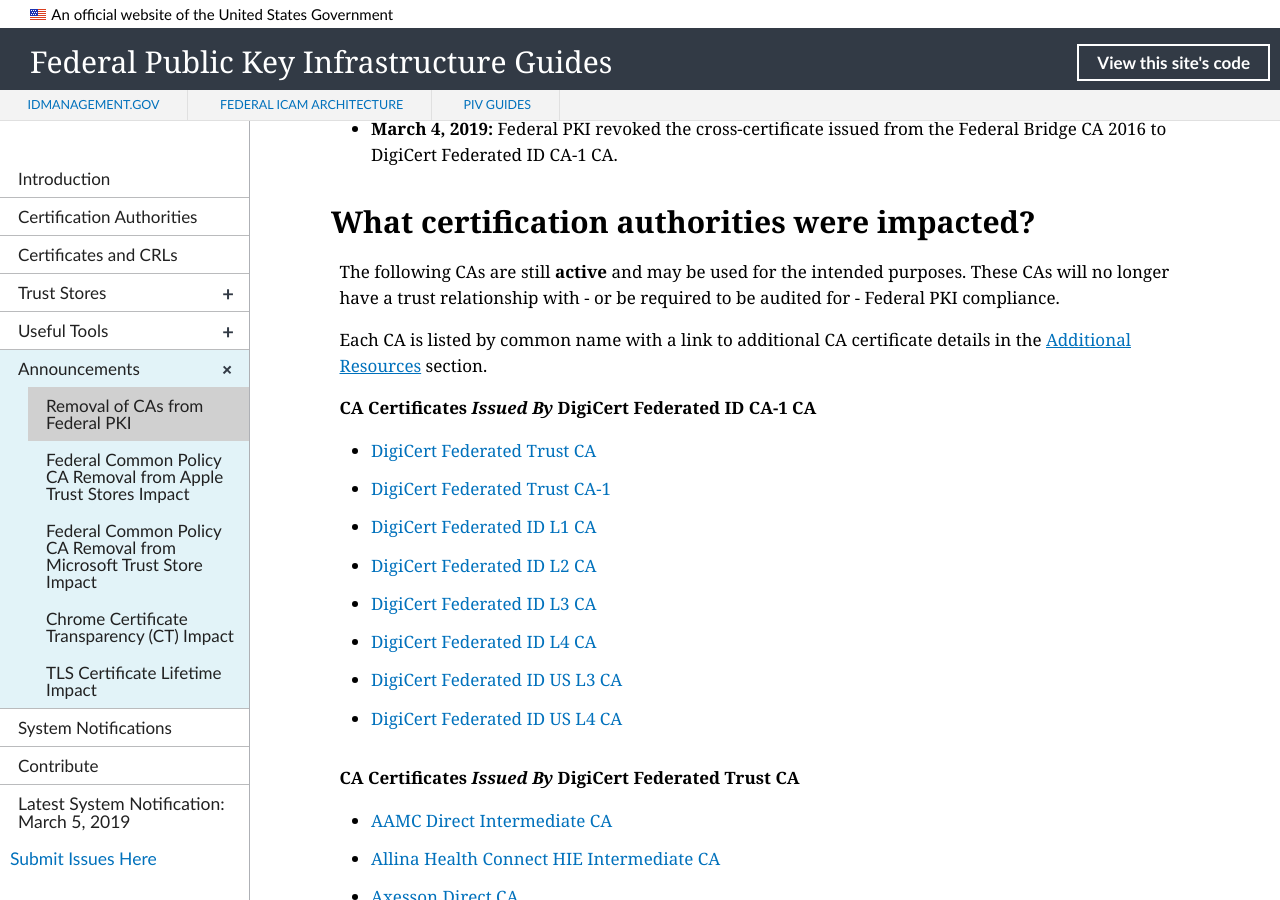
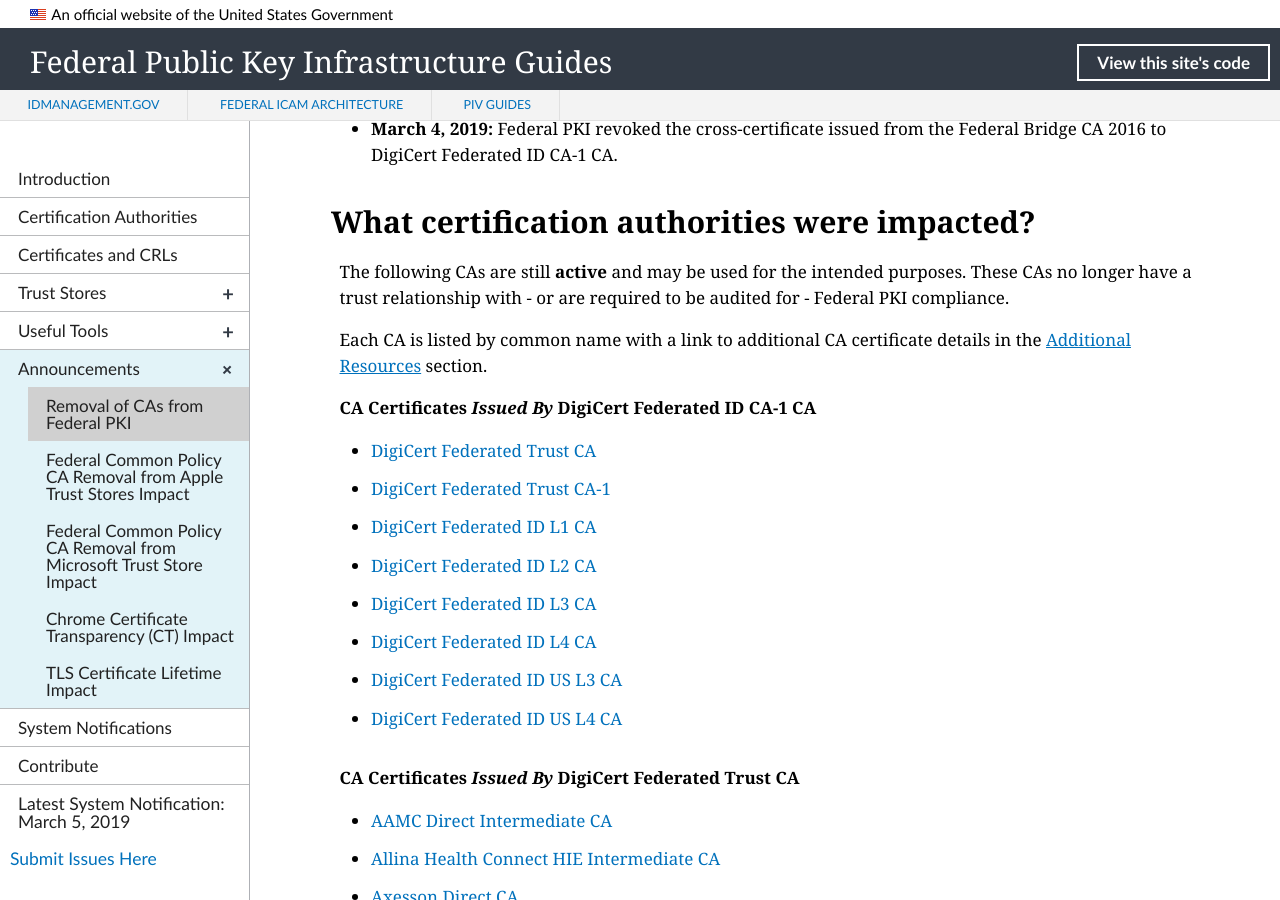
Before and after one commit to GSA/fpki-guides, a Jekyll site: the page built from _announcements/01_health_it_removal.md, in a window 1280 px wide and 900 px high, scrolled down 791 px. Built offline with Jekyll 4.4.1, drawn with Linux system fonts in a browser that asks for light colours; nearby versions of some CDN libraries; library files that are not in the unit come from our copies.

Commit message:
Update 01_health_it_removal.md
Address what I believe was Ridley's comment.

```diff
--- a/_announcements/01_health_it_removal.md
+++ b/_announcements/01_health_it_removal.md
@@ -26,7 +26,7 @@
 - **March 4, 2019:** Federal PKI revoked the cross-certificate issued from the Federal Bridge CA 2016 to DigiCert Federated ID CA-1 CA.
 
 ## What certification authorities were impacted?
-The following CAs are still **active** and may be used for the intended purposes.  These CAs will no longer have a trust relationship with - or be required to be audited for - Federal PKI compliance.
+The following CAs are still **active** and may be used for the intended purposes.  These CAs no longer have a trust relationship with - or are required to be audited for - Federal PKI compliance.
 
 Each CA is listed by common name with a link to additional CA certificate details in the [Additional Resources](#additional-resources) section.
 
```
